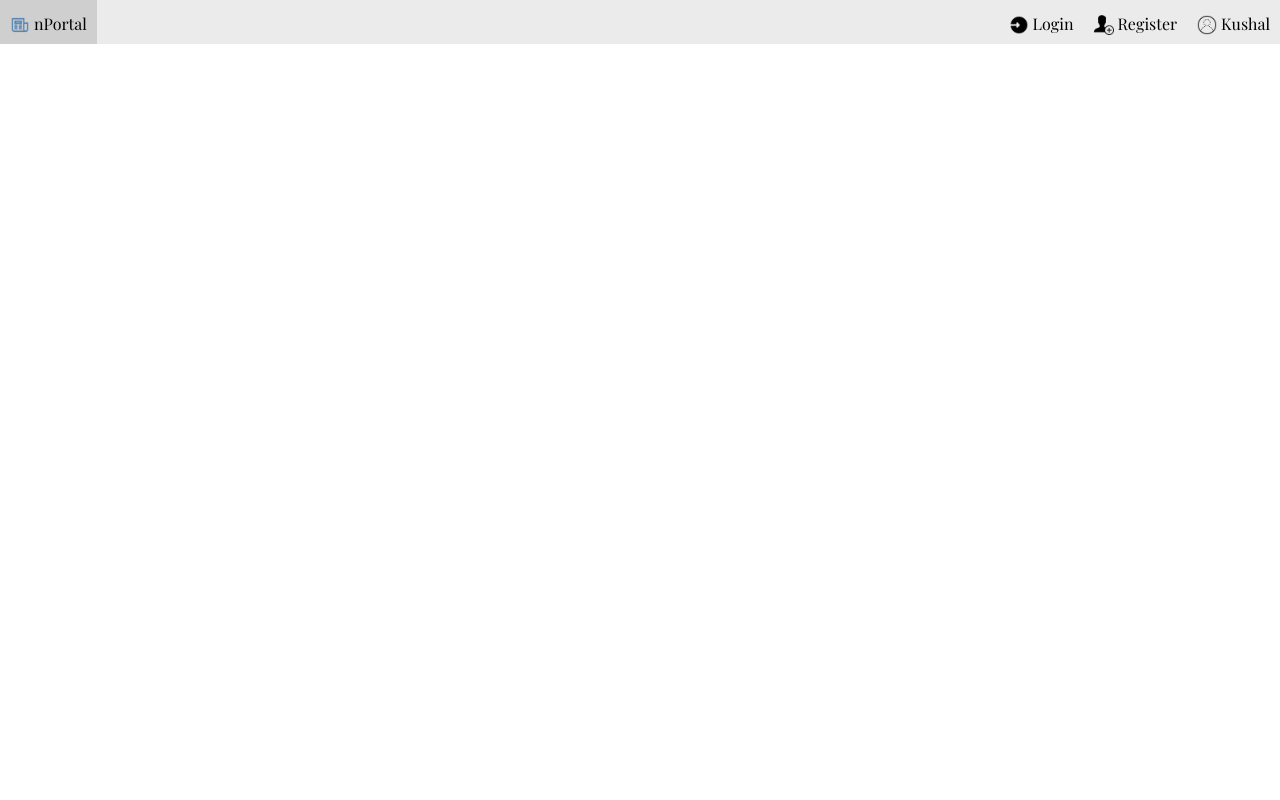
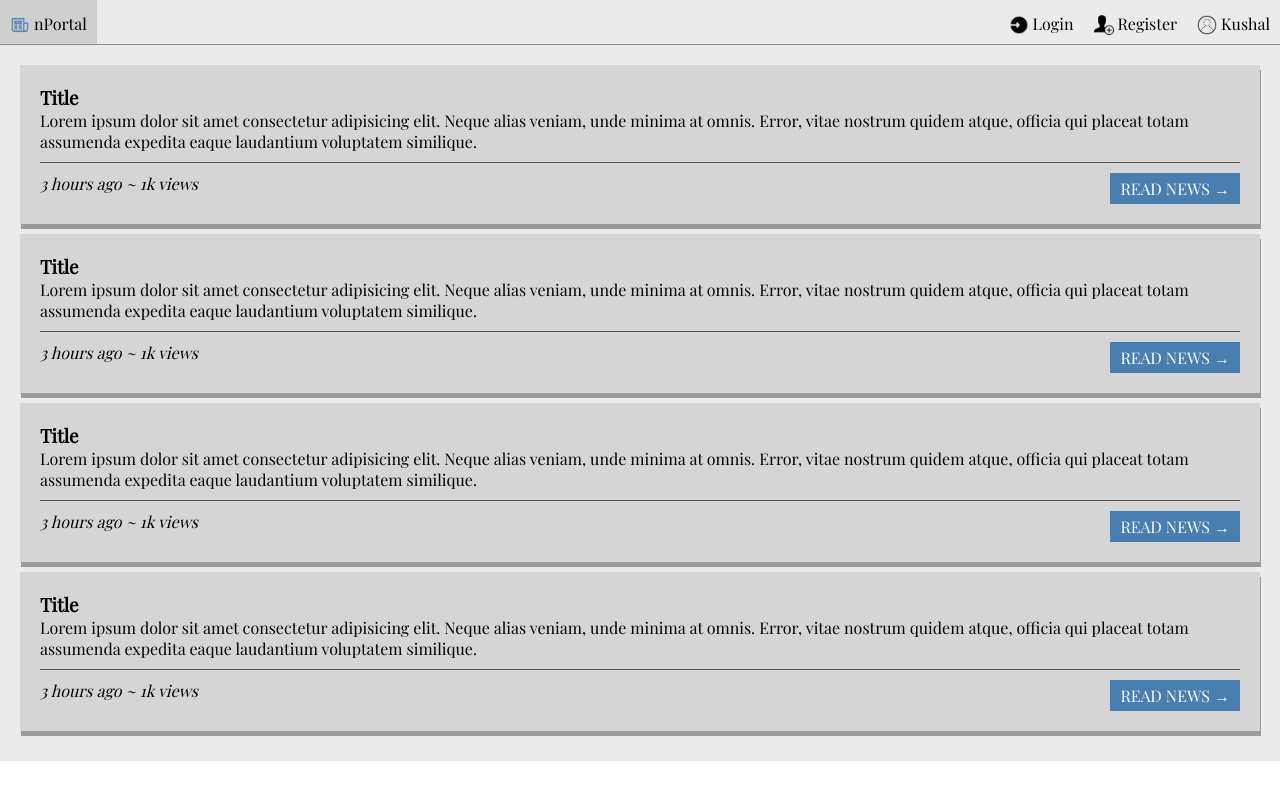
Before and after one commit to logictechjulyintake/news-portal-frontend-group-1, a plain HTML site: page index.html in a window 1280 px wide. Drawn offline with nearby package versions, Linux system fonts and the light colour scheme.

Commit message:
home page news list done

```diff
--- a/assets/css/index.css
+++ b/assets/css/index.css
@@ -0,0 +1,44 @@
+.news-list {
+    display: flex;
+    flex-direction: column;
+    background-color: #ebebeb;
+    padding: 20px;
+    box-sizing: border-box;
+    border-top: 1px solid #8e8e8e;
+}
+
+.news-box{
+    display: flex;
+    flex-direction: column;
+    background-color: #d5d5d5;
+    margin-bottom: 10px;
+    padding: 20px;
+    box-sizing: border-box;
+    box-shadow: 1px 5px #9a9a9a;
+}
+/*
+.news-box .header {
+
+}
+
+.news-box .content {
+
+} */
+
+.news-box .footer {
+    display: flex;
+    justify-content: space-between;
+    margin-top: 10px;
+    padding-top: 10px;
+    box-sizing: border-box;
+    border-top: 1px solid #545454;
+}
+
+.read-news{
+    text-decoration: none;
+    color: #ffffff;
+    background-color: #487eb0;
+    padding: 5px 10px 5px 10px;
+    box-sizing: border-box;
+    text-transform: uppercase;
+}
--- a/assets/css/same.css
+++ b/assets/css/same.css
@@ -9,7 +9,6 @@
 
 .nav {
     display: flex;
-    width: 100vw;
     flex-direction: row;
     background-color: #ebebeb;
     justify-content: space-between;
--- a/index.html
+++ b/index.html
@@ -62,6 +62,114 @@
 
     </div>
 
+    <div class="news-list">
+
+        <div class="news-box">
+
+            <div class="header">
+                <h3>Title</h3>
+                <!-- <img src="/assets/img/" alt=""> -->
+            </div>
+
+            <div class="body">
+                <div class="content">
+                    Lorem ipsum dolor sit amet consectetur adipisicing elit. Neque alias veniam, unde minima at omnis. Error, vitae nostrum quidem atque, officia qui placeat totam assumenda expedita eaque laudantium voluptatem similique.
+                </div>
+            </div>
+
+            <div class="footer">
+                <div style="font-style: italic;">
+                    <span >3 hours ago</span> ~
+                    <span>1k views</span>
+                </div>
+
+                <a href="#" class="read-news">
+                    Read News &rarr;
+                </a>
+            </div>
+
+        </div>
+
+        <div class="news-box">
+
+            <div class="header">
+                <h3>Title</h3>
+                <!-- <img src="/assets/img/" alt=""> -->
+            </div>
+
+            <div class="body">
+                <div class="content">
+                    Lorem ipsum dolor sit amet consectetur adipisicing elit. Neque alias veniam, unde minima at omnis. Error, vitae nostrum quidem atque, officia qui placeat totam assumenda expedita eaque laudantium voluptatem similique.
+                </div>
+            </div>
+
+            <div class="footer">
+                <div style="font-style: italic;">
+                    <span >3 hours ago</span> ~
+                    <span>1k views</span>
+                </div>
+
+                <a href="#" class="read-news">
+                    Read News &rarr;
+                </a>
+            </div>
+
+        </div>
+
+        <div class="news-box">
+
+            <div class="header">
+                <h3>Title</h3>
+                <!-- <img src="/assets/img/" alt=""> -->
+            </div>
+
+            <div class="body">
+                <div class="content">
+                    Lorem ipsum dolor sit amet consectetur adipisicing elit. Neque alias veniam, unde minima at omnis. Error, vitae nostrum quidem atque, officia qui placeat totam assumenda expedita eaque laudantium voluptatem similique.
+                </div>
+            </div>
+
+            <div class="footer">
+                <div style="font-style: italic;">
+                    <span >3 hours ago</span> ~
+                    <span>1k views</span>
+                </div>
+
+                <a href="#" class="read-news">
+                    Read News &rarr;
+                </a>
+            </div>
+
+        </div>
+
+        <div class="news-box">
+
+            <div class="header">
+                <h3>Title</h3>
+                <!-- <img src="/assets/img/" alt=""> -->
+            </div>
+
+            <div class="body">
+                <div class="content">
+                    Lorem ipsum dolor sit amet consectetur adipisicing elit. Neque alias veniam, unde minima at omnis. Error, vitae nostrum quidem atque, officia qui placeat totam assumenda expedita eaque laudantium voluptatem similique.
+                </div>
+            </div>
+
+            <div class="footer">
+                <div style="font-style: italic;">
+                    <span >3 hours ago</span> ~
+                    <span>1k views</span>
+                </div>
+
+                <a href="#" class="read-news">
+                    Read News &rarr;
+                </a>
+            </div>
+
+        </div>
+
+    </div>
+
 </body>
 
 </html>
```
Also changed, not shown: register.html (+2 -2 lines), assets/img/eye.png (added).
